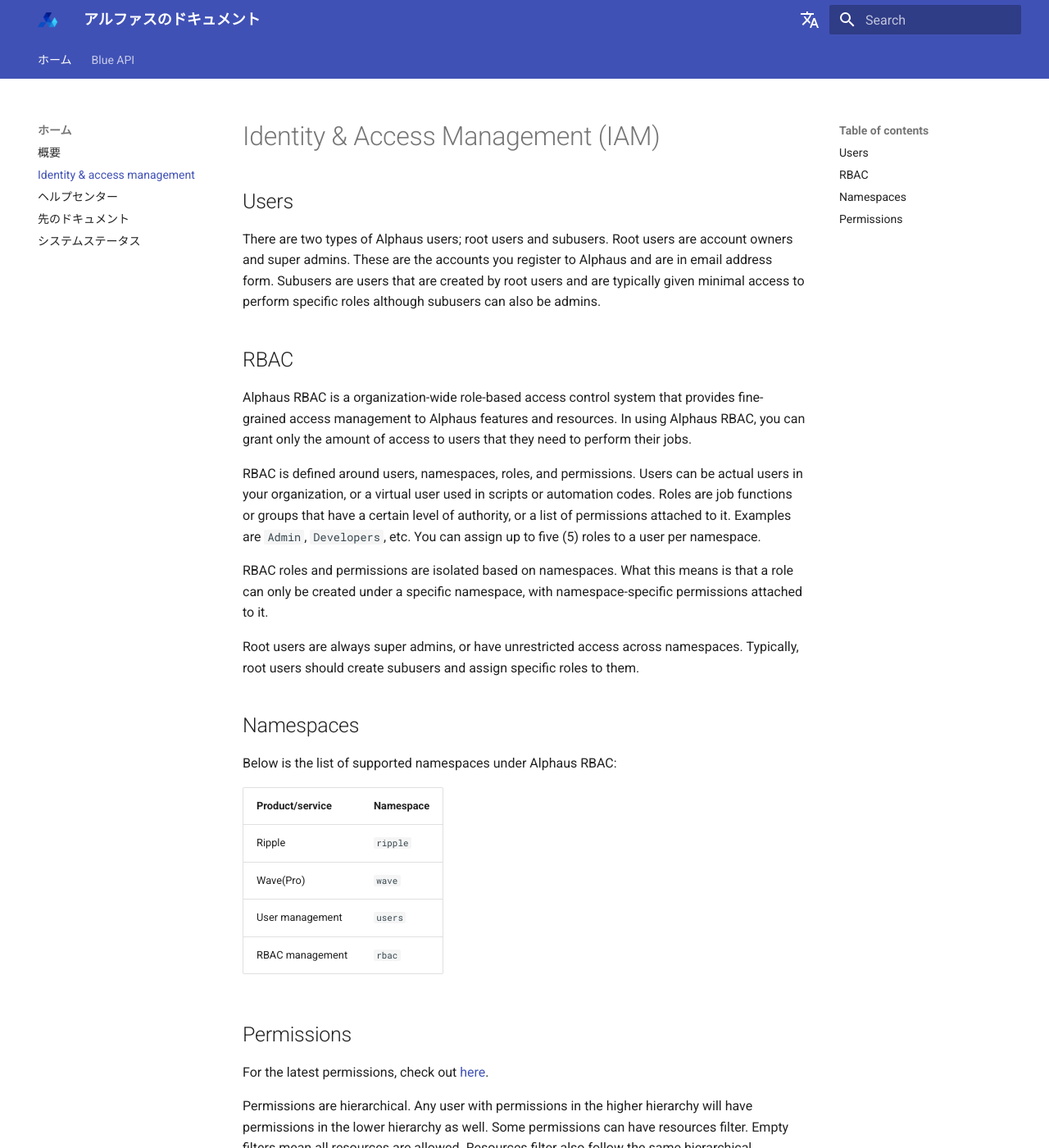
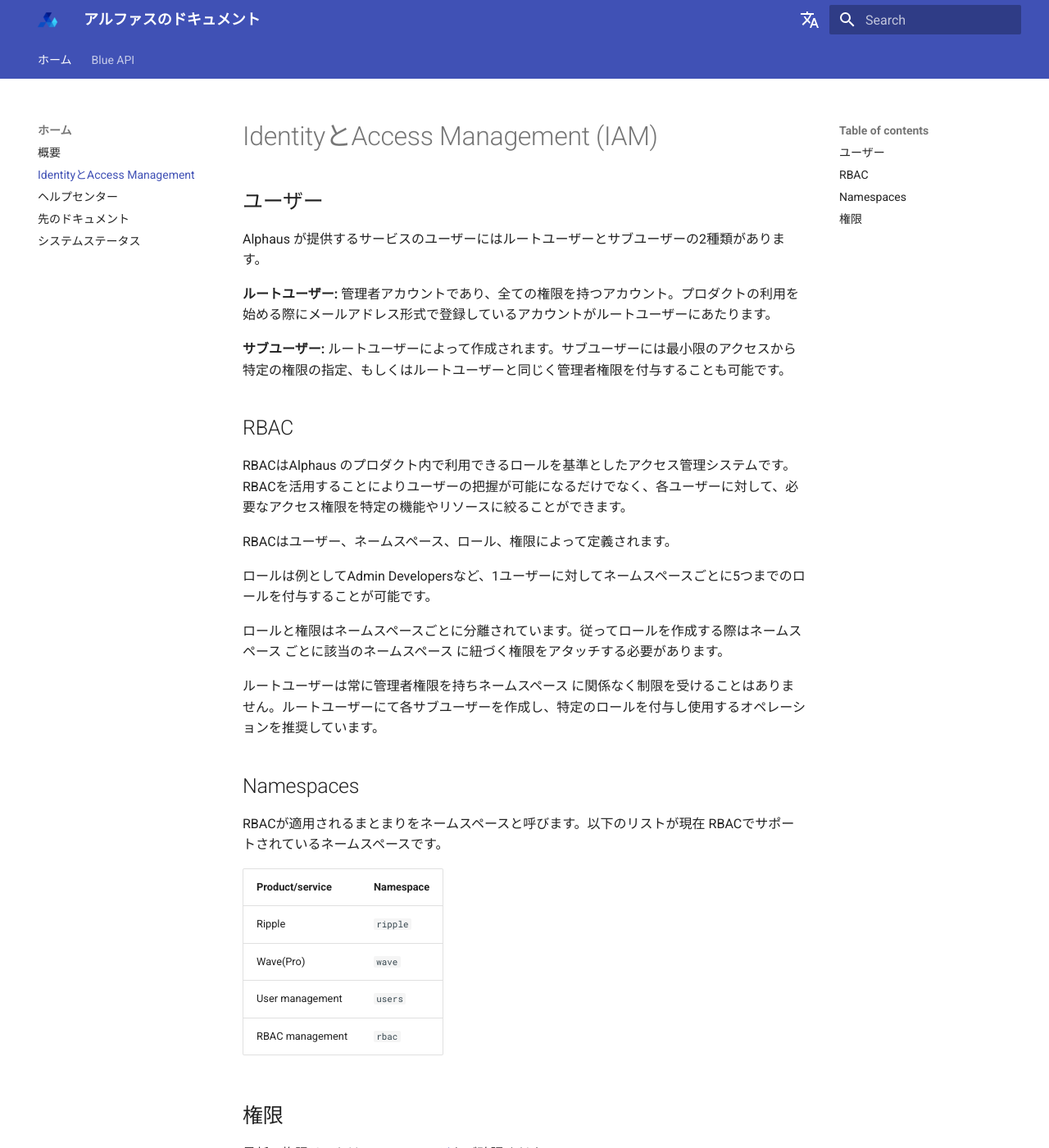
Before and after one commit to alphauslabs/docs-ja, an MkDocs documentation site: the page built from docs/iam.md, in a window 1280 px wide and 1400 px high. Shown: the whole window at 82% size. Built offline with MkDocs 1.6.1 and Material for MkDocs 9.7.7, drawn with Linux system fonts in a browser that asks for light colours; comment, search, counter and statistics services are not loaded; some of the changed text lies outside the part shown.

Commit message:
chore: iam

```diff
--- a/docs/iam.md
+++ b/docs/iam.md
@@ -1,19 +1,25 @@
-# Identity & Access Management (IAM)
+# IdentityとAccess Management (IAM)
 
-## Users
-There are two types of Alphaus users; root users and subusers. Root users are account owners and super admins. These are the accounts you register to Alphaus and are in email address form. Subusers are users that are created by root users and are typically given minimal access to perform specific roles although subusers can also be admins.
+## ユーザー
+Alphaus が提供するサービスのユーザーにはルートユーザーとサブユーザーの2種類があります。
+
+**ルートユーザー:** 管理者アカウントであり、全ての権限を持つアカウント。プロダクトの利用を始める際にメールアドレス形式で登録しているアカウントがルートユーザーにあたります。
+
+**サブユーザー:** ルートユーザーによって作成されます。サブユーザーには最小限のアクセスから特定の権限の指定、もしくはルートユーザーと同じく管理者権限を付与することも可能です。
 
 ## RBAC
-Alphaus RBAC is a organization-wide role-based access control system that provides fine-grained access management to Alphaus features and resources. In using Alphaus RBAC, you can grant only the amount of access to users that they need to perform their jobs.
+RBACはAlphaus のプロダクト内で利用できるロールを基準としたアクセス管理システムです。RBACを活用することによりユーザーの把握が可能になるだけでなく、各ユーザーに対して、必要なアクセス権限を特定の機能やリソースに絞ることができます。
 
-RBAC is defined around users, namespaces, roles, and permissions. Users can be actual users in your organization, or a virtual user used in scripts or automation codes. Roles are job functions or groups that have a certain level of authority, or a list of permissions attached to it. Examples are `Admin`, `Developers`, etc. You can assign up to five (5) roles to a user per namespace.
+RBACはユーザー、ネームスペース、ロール、権限によって定義されます。
 
-RBAC roles and permissions are isolated based on namespaces. What this means is that a role can only be created under a specific namespace, with namespace-specific permissions attached to it.
+ロールは例としてAdmin Developersなど、1ユーザーに対してネームスペースごとに5つまでのロールを付与することが可能です。
 
-Root users are always super admins, or have unrestricted access across namespaces. Typically, root users should create subusers and assign specific roles to them.
+ロールと権限はネームスペースごとに分離されています。従ってロールを作成する際はネームスペース ごとに該当のネームスペース に紐づく権限をアタッチする必要があります。
+
+ルートユーザーは常に管理者権限を持ちネームスペース に関係なく制限を受けることはありません。ルートユーザーにて各サブユーザーを作成し、特定のロールを付与し使用するオペレーションを推奨しています。
 
 ## Namespaces
-Below is the list of supported namespaces under Alphaus RBAC:
+RBACが適用されるまとまりをネームスペースと呼びます。以下のリストが現在 RBACでサポートされているネームスペースです。
 
 | **Product/service** | **Namespace** |
 |---|---|
@@ -22,7 +28,5 @@ Below is the list of supported namespaces under Alphaus RBAC:
 | User management | `users` |
 | RBAC management | `rbac` |
 
-## Permissions
-For the latest permissions, check out [here](https://github.com/mobingi/rbac-permissions).
-
-Permissions are hierarchical. Any user with permissions in the higher hierarchy will have permissions in the lower hierarchy as well. Some permissions can have resources filter. Empty filters mean all resources are allowed. Resources filter also follow the same hierarchical structure and only the `Allow` effect is supported at the moment.
+## 権限
+最新の権限リストは[Githubのページ](https://github.com/mobingi/rbac-permissions)をご確認ください。
--- a/mkdocs.yml
+++ b/mkdocs.yml
@@ -12,7 +12,7 @@ theme:
 nav:
 - 'ホーム':
   - 'index.md'
-  - 'Identity & access management': 'iam.md'
+  - 'IdentityとAccess Management': 'iam.md'
   - 'ヘルプセンター': 'https://help.alphaus.cloud/ja/'
   - '先のドキュメント': 'https://docs.alphaus.cloud/v/ripple/'
   - 'システムステータス': 'https://status.alphaus.cloud/'
```
